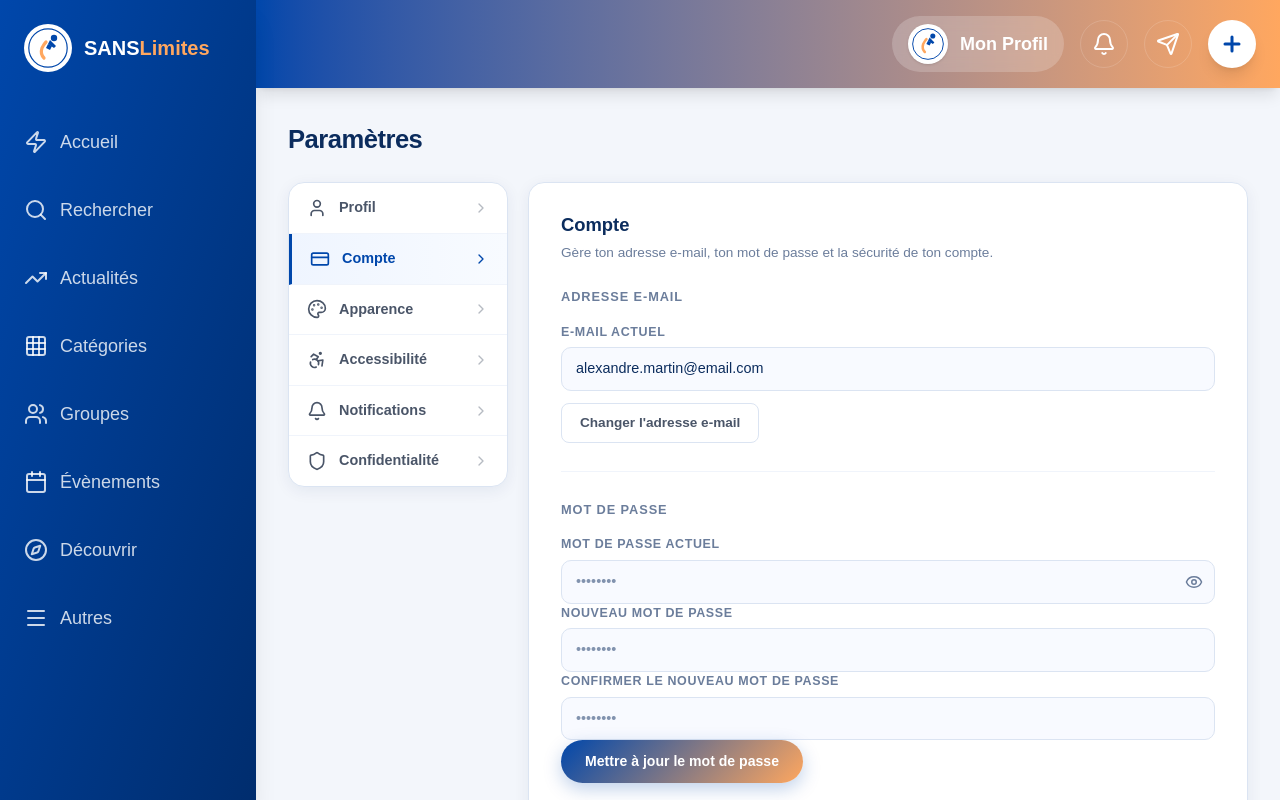
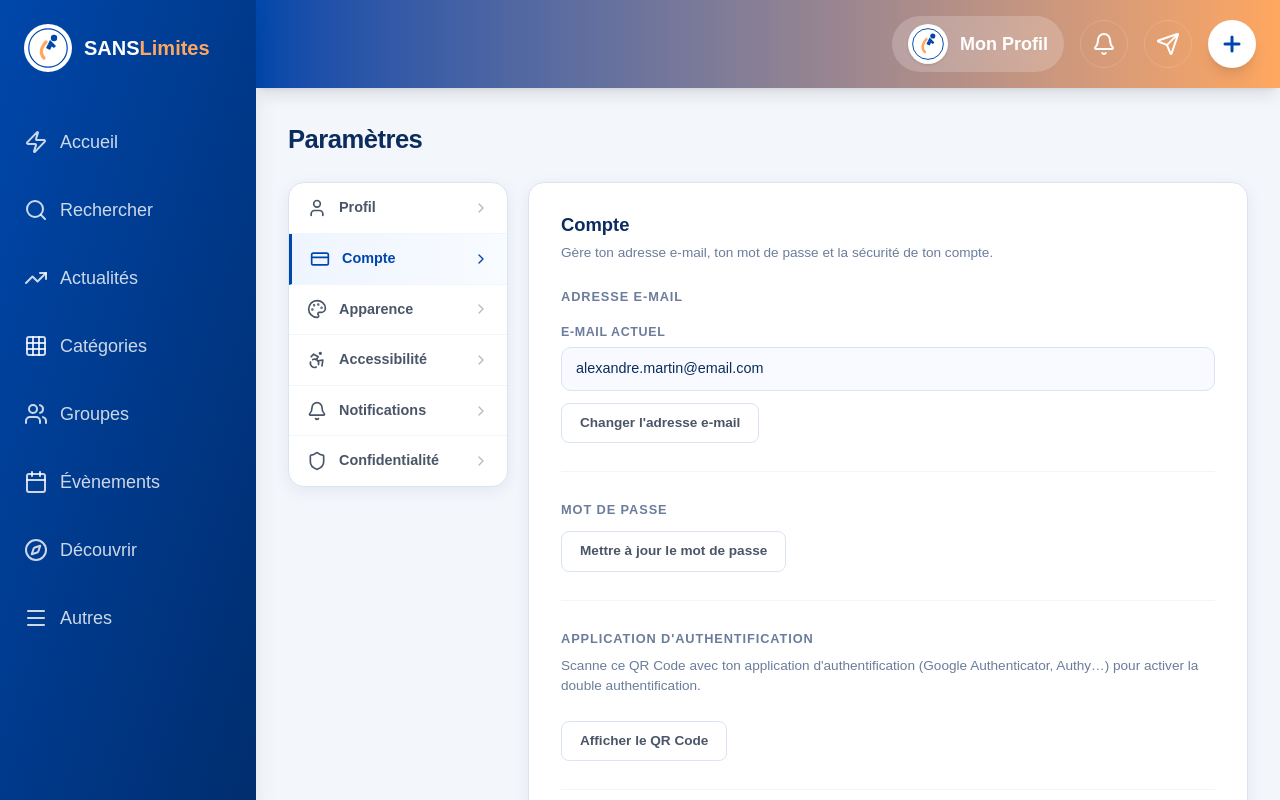
Before and after one commit to Disrett/sans-limite, a Next.js app: page /parametres in a window 1280 px wide. Both pictures are taken after a click on the button "Compte". Built offline with nearby package versions, Linux system fonts and the light colour scheme.

Commit message:
feat(account)
Upgrade page and add new features too

```diff
--- a/app/parametres/page.js
+++ b/app/parametres/page.js
@@ -6,7 +6,7 @@ import MobileMenu from '../components/mobilemenu';
 import Header from '../components/header';
 import {
   User, CreditCard, Palette, Accessibility, Bell, Shield,
-  ChevronRight, Camera, Eye, EyeOff, Moon, Sun, Monitor,
+  ChevronRight, Camera, Moon, Sun, Monitor,
   Smartphone, Mail, MessageCircle, Heart, Users, Lock,
   Trash2, LogOut, Check
 } from 'lucide-react';
@@ -76,7 +76,10 @@ function SectionProfil() {
 }
 
 function SectionCompte() {
-  const [showPwd, setShowPwd] = useState(false);
+  const [showQr, setShowQr] = useState(false);
+  const [phone, setPhone] = useState('');
+  const qrSeed = Math.random().toString(36).substring(2, 10);
+
   return (
     <div className="param-section">
       <h2 className="param-section-title">Compte</h2>
@@ -91,26 +94,52 @@ function SectionCompte() {
         <button className="param-btn-secondary">Changer l'adresse e-mail</button>
       </div>
 
+      <div className="param-group" style={{ gap: '8px' }}>
+        <h3 className="param-group-title" style={{ marginBottom: '0' }}>Mot de passe</h3>
+        <button className="param-btn-secondary">Mettre à jour le mot de passe</button>
+      </div>
+
       <div className="param-group">
-        <h3 className="param-group-title">Mot de passe</h3>
-        <div className="param-field">
-          <label>Mot de passe actuel</label>
-          <div className="param-input-icon">
-            <input type={showPwd ? 'text' : 'password'} placeholder="••••••••" />
-            <button type="button" onClick={() => setShowPwd(!showPwd)}>
-              {showPwd ? <EyeOff size={18} /> : <Eye size={18} />}
-            </button>
+        <h3 className="param-group-title">Application d'authentification</h3>
+        <p className="param-section-desc" style={{ marginTop: '-8px', marginBottom: '12px' }}>
+          Scanne ce QR Code avec ton application d'authentification (Google Authenticator, Authy…) pour activer la double authentification.
+        </p>
+        <button
+          className="param-btn-secondary"
+          onClick={() => setShowQr(!showQr)}
+        >
+          {showQr ? 'Masquer le QR Code' : 'Afficher le QR Code'}
+        </button>
+        {showQr && (
+          <div style={{ marginTop: '16px', display: 'flex', flexDirection: 'column', alignItems: 'flex-start', gap: '8px' }}>
+            <img
+              src={`https://api.qrserver.com/v1/create-qr-code/?size=160x160&data=otpauth://totp/SANSLimites:alexandre.martin@email.com?secret=${qrSeed}&issuer=SANSLimites`}
+              alt="QR Code d'authentification"
+              style={{ borderRadius: '8px', border: '1px solid #e2e8f0', padding: '8px', background: '#fff' }}
+            />
+            <p style={{ fontSize: '12px', color: '#64748b' }}>Scanne ce code avec ton application, puis entre le code généré pour confirmer.</p>
           </div>
+        )}
+      </div>
+
+      <div className="param-group">
+        <h3 className="param-group-title">Authentification de secours par SMS</h3>
+        <p className="param-section-desc" style={{ marginTop: '-8px', marginBottom: '12px' }}>
+          En cas de perte d'accès à ton application d'authentification, un code de secours sera envoyé par SMS sur ce numéro.
+        </p>
+        <div className="param-field" style={{ marginBottom: '12px' }}>
+          <label>Numéro de téléphone</label>
+          <input
+            type="tel"
+            placeholder="+33 6 00 00 00 00"
+            value={phone}
+            onChange={(e) => setPhone(e.target.value)}
+          />
         </div>
-        <div className="param-field">
-          <label>Nouveau mot de passe</label>
-          <input type="password" placeholder="••••••••" />
+        <div style={{ display: 'flex', gap: '10px', alignItems: 'center' }}>
+          <button className="param-btn-secondary" style={{ marginTop: '0', height: '38px', padding: '0 16px', display: 'inline-flex', alignItems: 'center', boxSizing: 'border-box' }}>Enregistrer</button>
+          <button className="param-btn-danger-outline" style={{ height: '38px', padding: '0 16px', boxSizing: 'border-box' }}><Trash2 size={16} /> Supprimer</button>
         </div>
-        <div className="param-field">
-          <label>Confirmer le nouveau mot de passe</label>
-          <input type="password" placeholder="••••••••" />
-        </div>
-        <button className="param-btn-save">Mettre à jour le mot de passe</button>
       </div>
 
       <div className="param-group param-danger-group">
```
